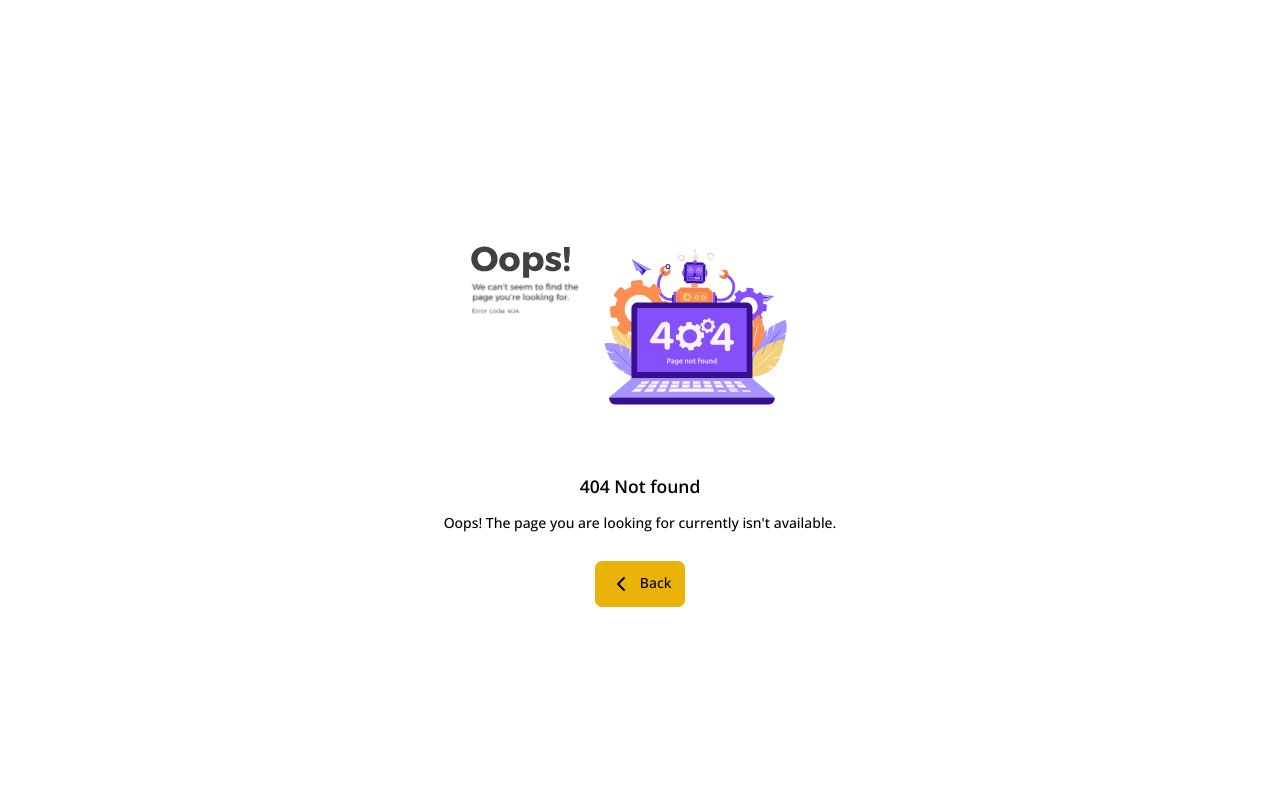
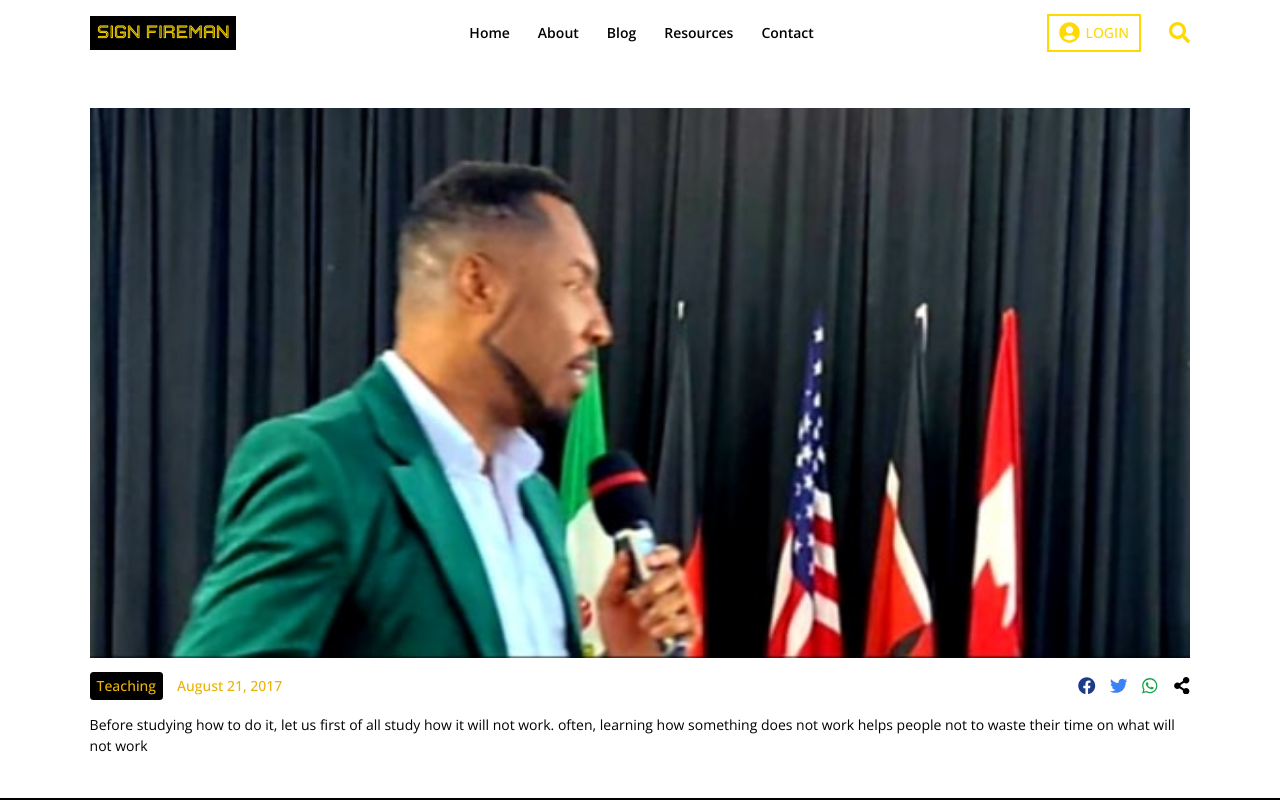
Before and after one commit to Final-move/Final-move-web, a React (Create React App) app: page /blog/article/1 in a window 1280 px wide. Built offline with nearby package versions, Linux system fonts and the light colour scheme.

Commit message:
chores; update to blogarticle page

```diff
--- a/src/pages/blogArticle/Page.js
+++ b/src/pages/blogArticle/Page.js
@@ -1,17 +1,16 @@
 // import React, { useState } from "react";
 import { useParams } from "react-router";
 import { NotFound, PageContainer } from "../../components/general";
+import ShareContainer from "./ShareContainer";
 import { latestNews } from "../../data/newsData";
-import Img from "../../components/optimization/Img";
 
 const BlogArticle = () => {
   const params = useParams();
   const { id } = params;
-  // const [article, setArticle] = useState(null);
 
-  const data = latestNews.find((data) => id === data.id);
+  const article = latestNews.find((news) => news.id === parseInt(id));
 
-  if (!data) {
+  if (!article) {
     return (
       <>
         <NotFound />
@@ -20,10 +19,18 @@ const BlogArticle = () => {
   }
 
   return (
-    <PageContainer>
-      <Img src={data.imgUrl} alt={`${data.title} image`} />
+    <PageContainer className={"bg-white text-black py-12"}>
+      <section className="w-full h-[70vh] max-h-[550px]">
+        <img
+          src={article.imgUrl}
+          alt={`${article.title} `}
+          className={"w-full h-full object-cover object-center"}
+        />
+      </section>
 
-      <p>{data.article}</p>
+      <ShareContainer article={article} />
+
+      <p>{article.article}</p>
     </PageContainer>
   );
 };
--- /dev/null
+++ b/src/pages/blogArticle/ShareContainer.jsx
@@ -0,0 +1,40 @@
+import React from "react";
+import { FaFacebook, FaShareAlt, FaTwitter, FaWhatsapp } from "react-icons/fa";
+
+const ShareContainer = ({ article }) => {
+  return (
+    <section className="w-full py-4 flex justify-between items-center">
+      <div className="flex items-center gap-4 text-base max-sm:text-xs font-medium text-yellow-500">
+        <p className="py-1 px-2 text-yellow-500 bg-black rounded">
+          {article.tag}
+        </p>
+        <p>{article.date}</p>
+      </div>
+
+      <div>
+        <ul className="flex items-center gap-4 text-xl font-medium object-cover">
+          <li>
+            <a href="https://" className="text-blue-900">
+              <FaFacebook />
+            </a>
+          </li>
+          <li>
+            <a href="https://" className="text-blue-500">
+              <FaTwitter />
+            </a>
+          </li>
+          <li>
+            <a href="https://" className="text-green-600">
+              <FaWhatsapp />
+            </a>
+          </li>
+          <li className="text-black">
+            <FaShareAlt />
+          </li>
+        </ul>
+      </div>
+    </section>
+  );
+};
+
+export default ShareContainer;
```
